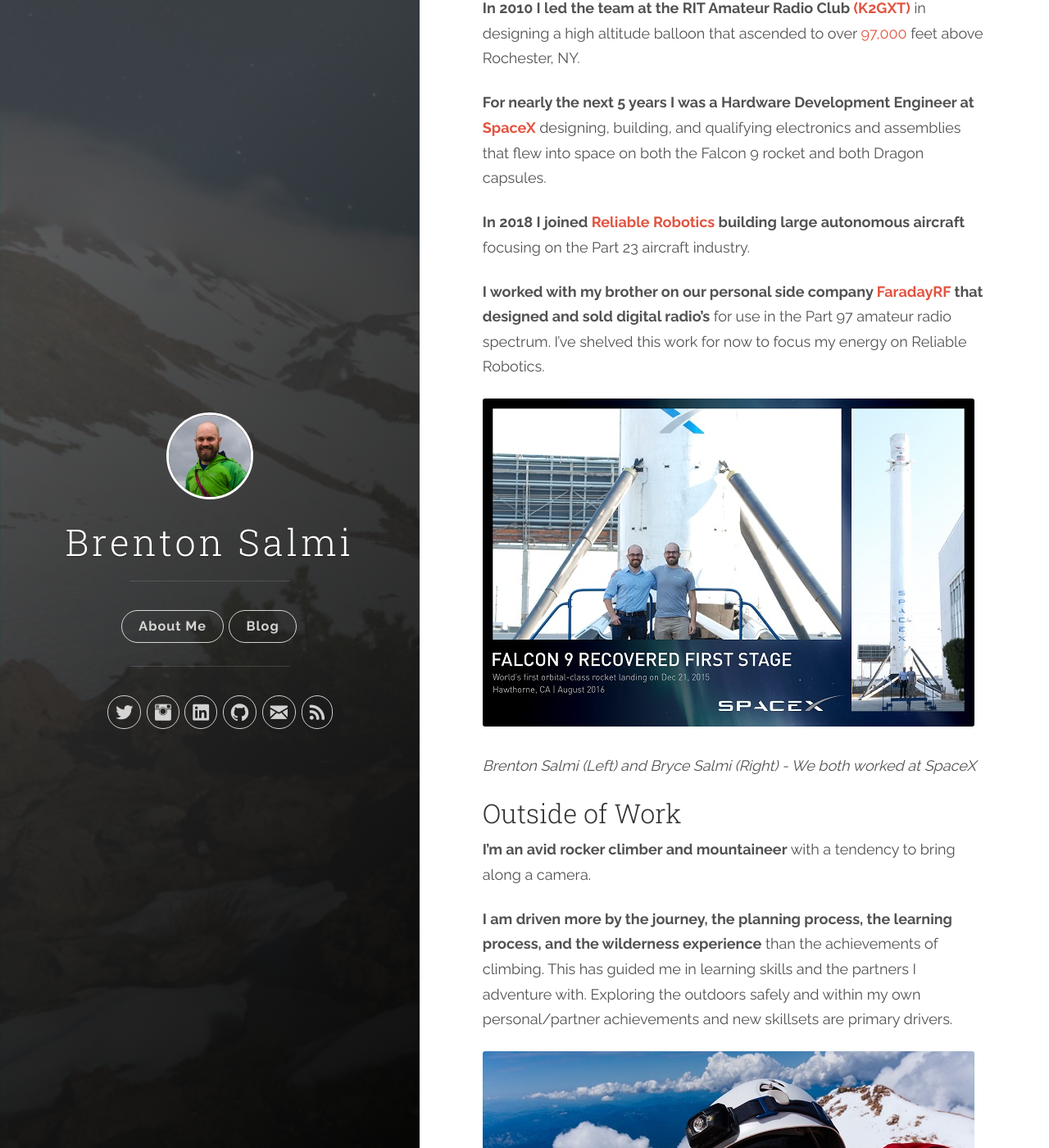
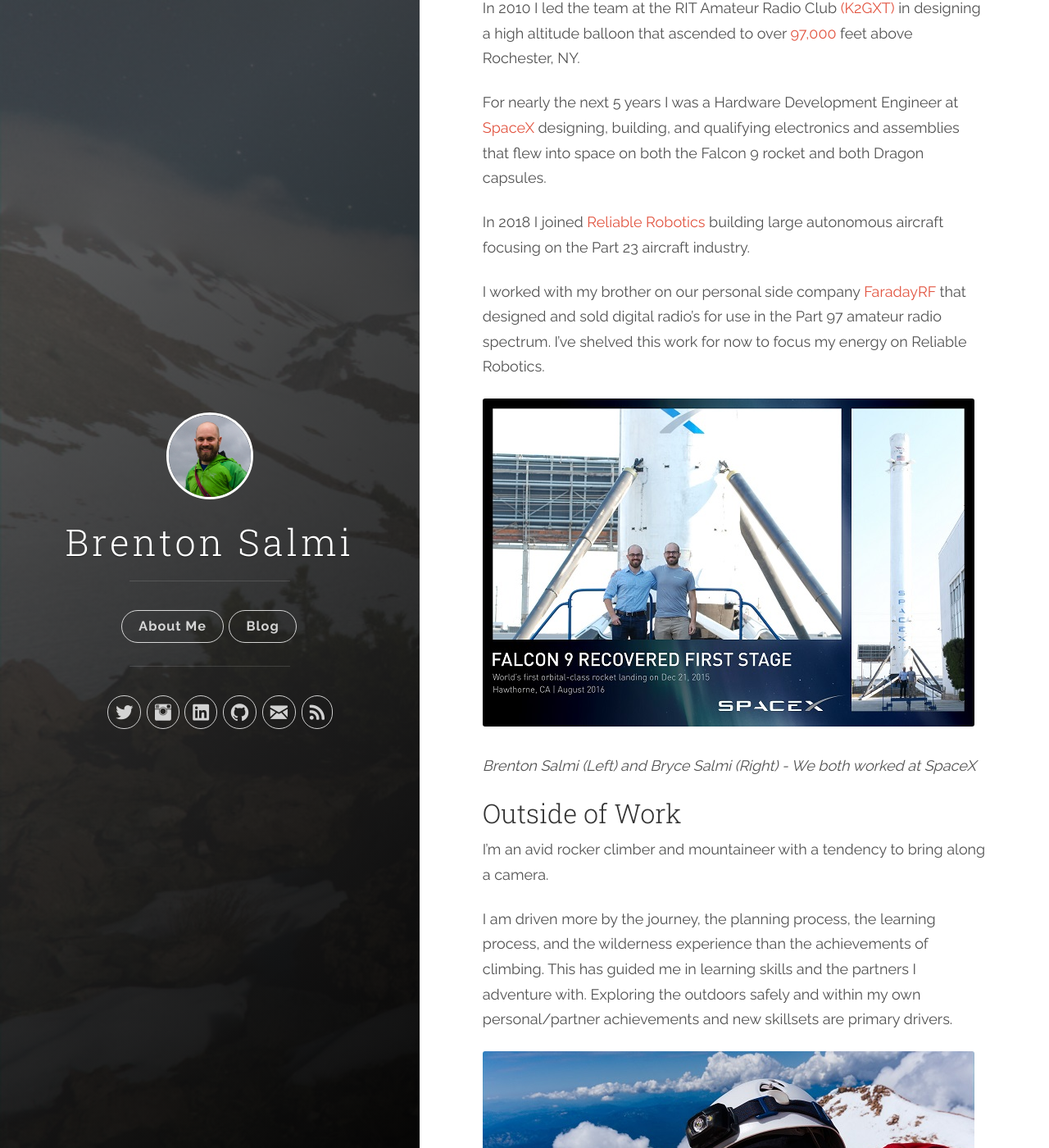
Before and after one commit to kb1lqd/website, a Jekyll site: the page built from about.md, in a window 1280 px wide and 1400 px high, scrolled down 201 px. Shown: the whole window at 82% size. Built offline with Jekyll 4.4.1, drawn with Linux system fonts in a browser that asks for light colours.

```diff
--- a/about.md
+++ b/about.md
@@ -4,17 +4,17 @@ title: Brenton Salmi
 permalink: /about/
 ---
 
-**I love designing electronics that perform safety critical missions.**
+I love designing electronics that perform safety critical missions.
 
-**In 2010 I led the team at the RIT Amateur Radio Club [(K2GXT)](https://www.rit.edu/sg/amateurradioclub/)** in designing
+In 2010 I led the team at the RIT Amateur Radio Club [(K2GXT)](https://www.rit.edu/sg/amateurradioclub/) in designing
 a high altitude balloon that ascended to over [97,000](https://www.flickr.com/photos/62621941@N02/sets/72157626674875178/) feet above Rochester, NY.
 
-**For nearly the next 5 years I was a Hardware Development Engineer at [SpaceX](https://www.spacex.com)** designing, building, and qualifying electronics and assemblies that flew into space on both the
+For nearly the next 5 years I was a Hardware Development Engineer at [SpaceX](https://www.spacex.com) designing, building, and qualifying electronics and assemblies that flew into space on both the
  Falcon 9 rocket and both Dragon capsules.
 
-**In 2018 I joined [Reliable Robotics](http://www.reliable.co) building large autonomous aircraft** focusing on the Part 23 aircraft industry.
+In 2018 I joined [Reliable Robotics](http://www.reliable.co) building large autonomous aircraft focusing on the Part 23 aircraft industry.
 
-**I worked with my brother on our personal side company [FaradayRF](https://github.com/FaradayRF) that designed and sold digital radio's** for use in the
+I worked with my brother on our personal side company [FaradayRF](https://github.com/FaradayRF) that designed and sold digital radio's for use in the
 Part 97 amateur radio spectrum. I've shelved this work for now to focus my energy on Reliable Robotics.
 
 <img src="/images/about/spacex_18_sm.jpg" alt="Myself (Left) and my brother infront of the SpaceX F9-21 Rocket" width="600"/>
@@ -25,9 +25,9 @@ Part 97 amateur radio spectrum. I've shelved this work for now to focus my energ
 
 ### Outside of Work
 
-**I'm an avid rocker climber and mountaineer** with a tendency to bring along a camera.
+I'm an avid rocker climber and mountaineer with a tendency to bring along a camera.
 
-**I am driven more by the journey, the planning process, the learning process, and the wilderness experience** than the achievements of climbing. This has guided me in learning skills and the partners I adventure with. Exploring the outdoors safely and within my own personal/partner achievements and new skillsets are primary drivers.
+I am driven more by the journey, the planning process, the learning process, and the wilderness experience than the achievements of climbing. This has guided me in learning skills and the partners I adventure with. Exploring the outdoors safely and within my own personal/partner achievements and new skillsets are primary drivers.
 
 
 <img src="/images/about/Shasta_Selfie_1_web_sm.jpg" alt="Mt. Shasta Selfie" width="600"/>
```
